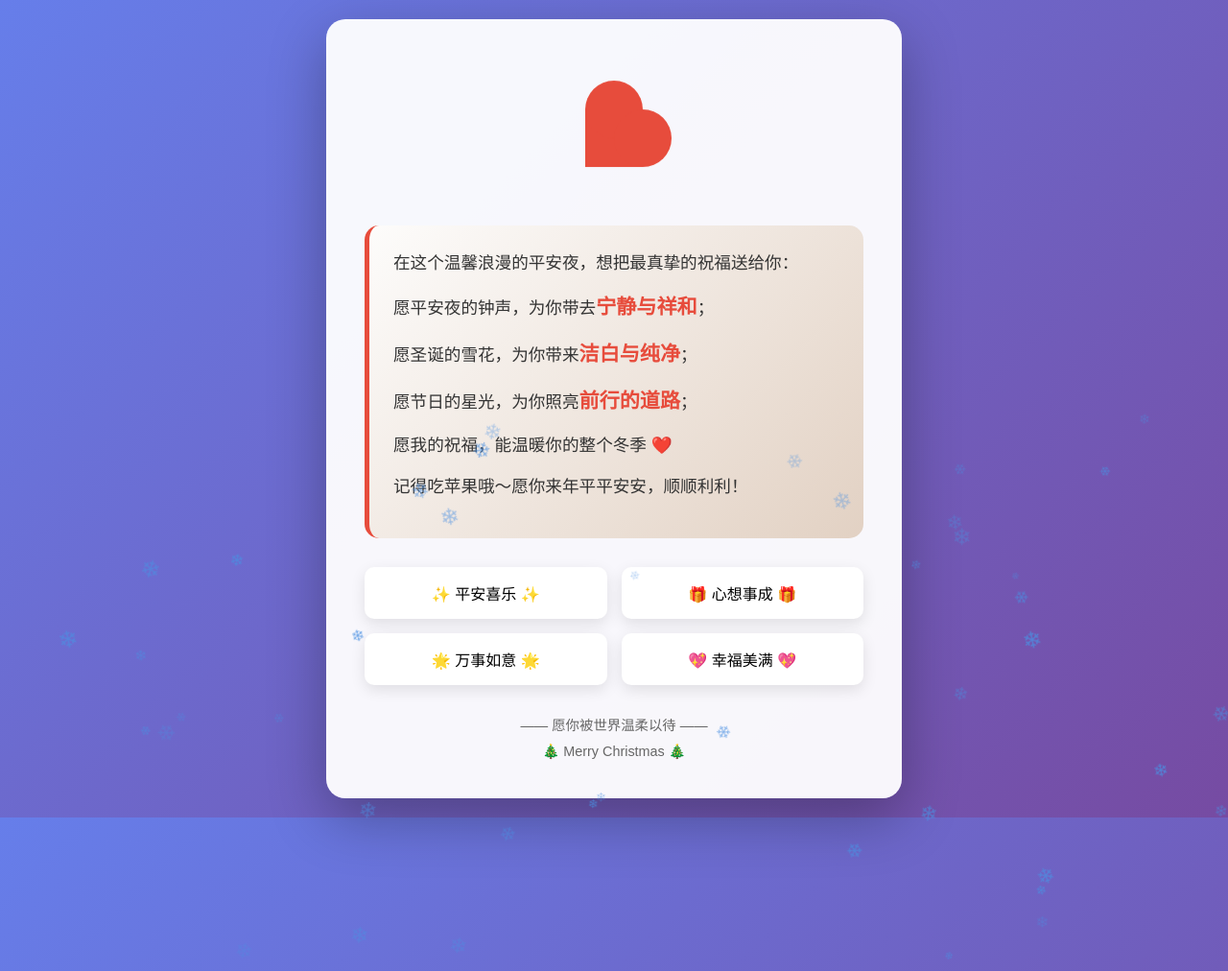
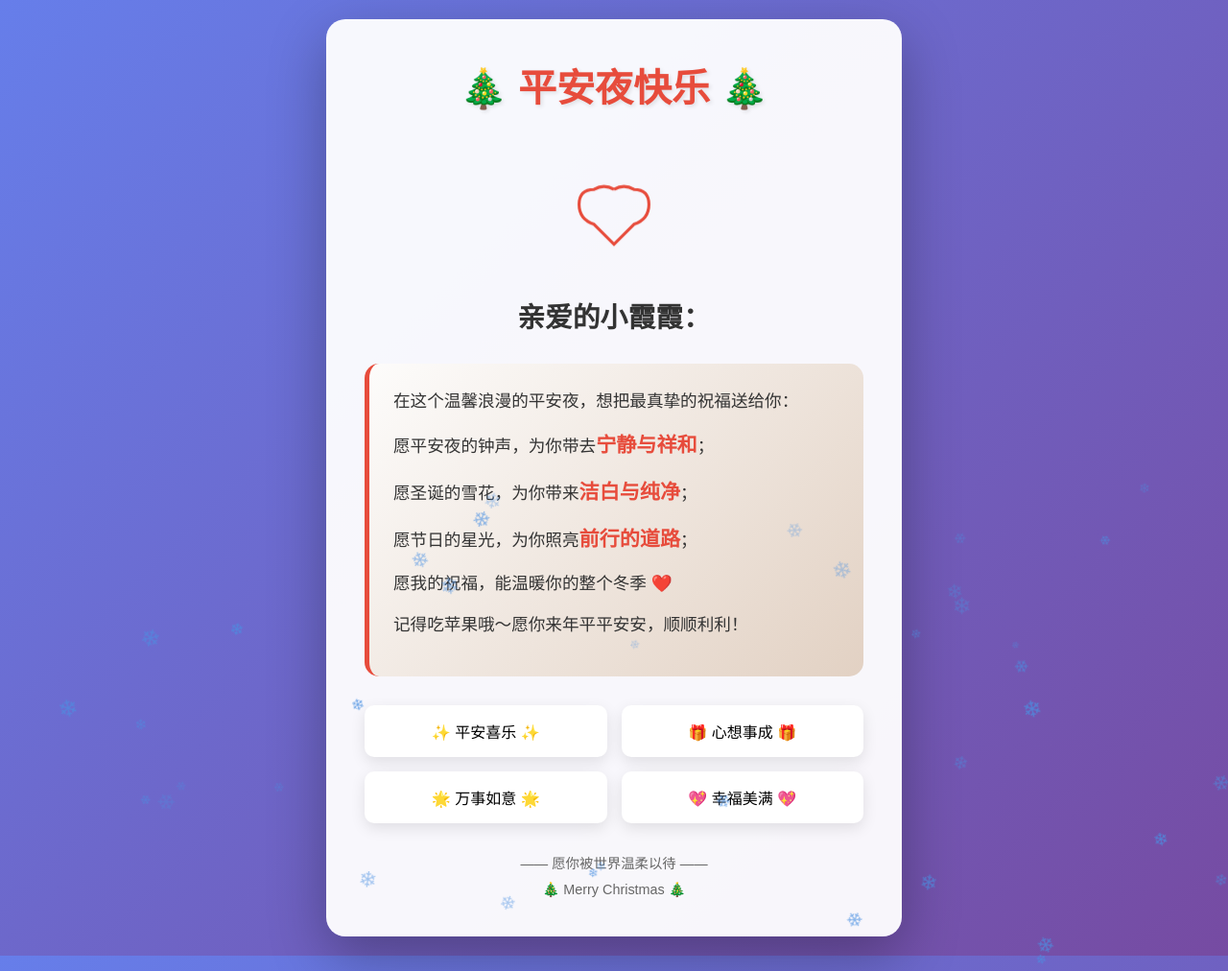
Before and after one commit to sS1520-2/-christmas-wish2, a plain HTML site: page index.html in a window 1280 px wide. Shown: the top 1012 px of the page at 96% size. Drawn offline with Linux system fonts and the light colour scheme.

Commit message:
Add files via upload

```diff
--- a/index.html
+++ b/index.html
@@ -48,7 +48,7 @@
         }
 
         .header {
-            margin-bottom: 30px;
+            margin-bottom: 20px;
         }
 
         h1 {
@@ -58,15 +58,41 @@
             text-shadow: 2px 2px 4px rgba(0,0,0,0.1);
         }
 
-        .christmas-tree {
-            font-size: 60px;
-            margin: 20px 0;
-            animation: bounce 2s infinite;
+        /* SVG爱心容器样式 */
+        .svg-heart-container {
+            margin: 25px auto;
+            display: flex;
+            justify-content: center;
+            align-items: center;
+            width: 140px;
+            height: 140px;
         }
 
-        @keyframes bounce {
-            0%, 100% { transform: translateY(0); }
-            50% { transform: translateY(-10px); }
+        .svg-heart {
+            width: 100px;
+            height: 90px;
+            stroke-dasharray: 1000;
+            stroke-dashoffset: 1000;
+            animation: draw 3.5s ease-in-out forwards, gentlePulse 2s ease-in-out infinite 3.5s;
+        }
+
+        /* 绘制动画 */
+        @keyframes draw {
+            to {
+                stroke-dashoffset: 0;
+            }
+        }
+
+        /* 温和的缩放跳动（无旋转） */
+        @keyframes gentlePulse {
+            0%, 100% { transform: scale(1); }
+            50% { transform: scale(1.08); }
+        }
+
+        h2 {
+            color: #333;
+            font-size: 1.8em;
+            margin-top: 10px;
         }
 
         .message {
@@ -124,66 +150,43 @@
             h1 {
                 font-size: 2em;
             }
-        }
-        .heart-container {
-    margin: 25px auto;
-    display: flex;
-    justify-content: center;
-    align-items: center;
+
+            .svg-heart-container {
                 width: 120px;
                 height: 120px;
             }
 
-.heart {
-    width: 60px;
-    height: 60px;
-    background-color: #e74c3c; /* 爱心颜色 */
-    position: relative;
-    transform: rotate(-45deg);
-    animation: drawHeart 1.5s ease-in-out forwards;
-    opacity: 0;
-}
-
-.heart::before,
-.heart::after {
-    content: '';
-    width: 60px;
-    height: 60px;
-    background-color: #e74c3c; /* 爱心颜色，与主体一致 */
-    border-radius: 50%;
-    position: absolute;
-}
-
-.heart::before {
-    top: -30px;
-    left: 0;
-}
-
-.heart::after {
-    top: 0;
-    left: 30px;
-}
-
-@keyframes drawHeart {
-    0% {
-        opacity: 0;
-        transform: scale(0.1) rotate(-45deg);
-    }
-    50% {
-        opacity: 0.5;
-    }
-    100% {
-        opacity: 1;
-        transform: scale(1) rotate(-45deg);
+            .svg-heart {
+                width: 85px;
+                height: 77px;
             }
         }
     </style>
 </head>
 <body>
     <div class="container">
-     <div class="heart-container">
-    <div class="heart"></div>
+        <div class="header">
+            <h1>🎄 平安夜快乐 🎄</h1>
+            <!-- SVG绘制爱心 -->
+            <div class="svg-heart-container">
+                <svg class="svg-heart" viewBox="0 0 100 90" xmlns="http://www.w3.org/2000/svg">
+                    <path d="M50,30
+                             A20,20 0 0,1 70,30
+                             Q85,30 85,45
+                             Q85,60 70,65
+                             L50,85
+                             L30,65
+                             Q15,60 15,45
+                             Q15,30 30,30
+                             A20,20 0 0,1 50,30Z"
+                          fill="transparent"
+                          stroke="#e74c3c"
+                          stroke-width="3"/>
+                </svg>
             </div>
+            <h2>亲爱的小霞霞：</h2>
+        </div>
+
         <div class="message">
             <p>在这个温馨浪漫的平安夜，想把最真挚的祝福送给你：</p >
 
@@ -220,7 +223,6 @@
             snowflake.style.opacity = Math.random() * 0.5 + 0.3;
             document.body.appendChild(snowflake);
 
-
             setTimeout(() => {
                 snowflake.remove();
             }, 8000);
@@ -235,13 +237,6 @@
                 alert('小霞霞，平安夜快乐！🍎');
             }, 1000);
         };
-        // 可选：让爱心在生成后保持跳动
-setTimeout(() => {
-    const heart = document.querySelector('.heart');
-    if(heart) {
-        heart.style.animation = 'drawHeart 1.5s ease-in-out forwards, bounce 2s infinite 1.5s';
-    }
-}, 1500);
     </script>
 </body>
 </html>
```
Lines whose indentation alone changed are shown as unchanged.
